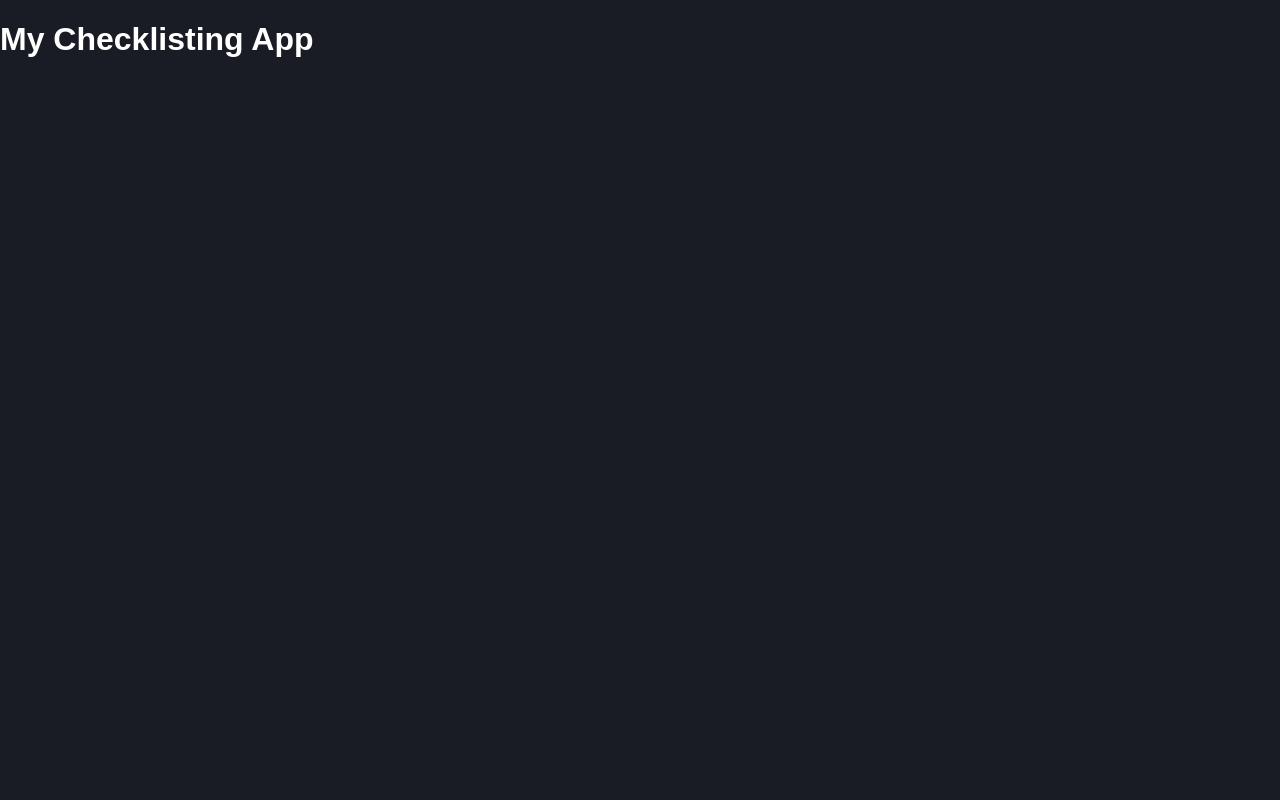
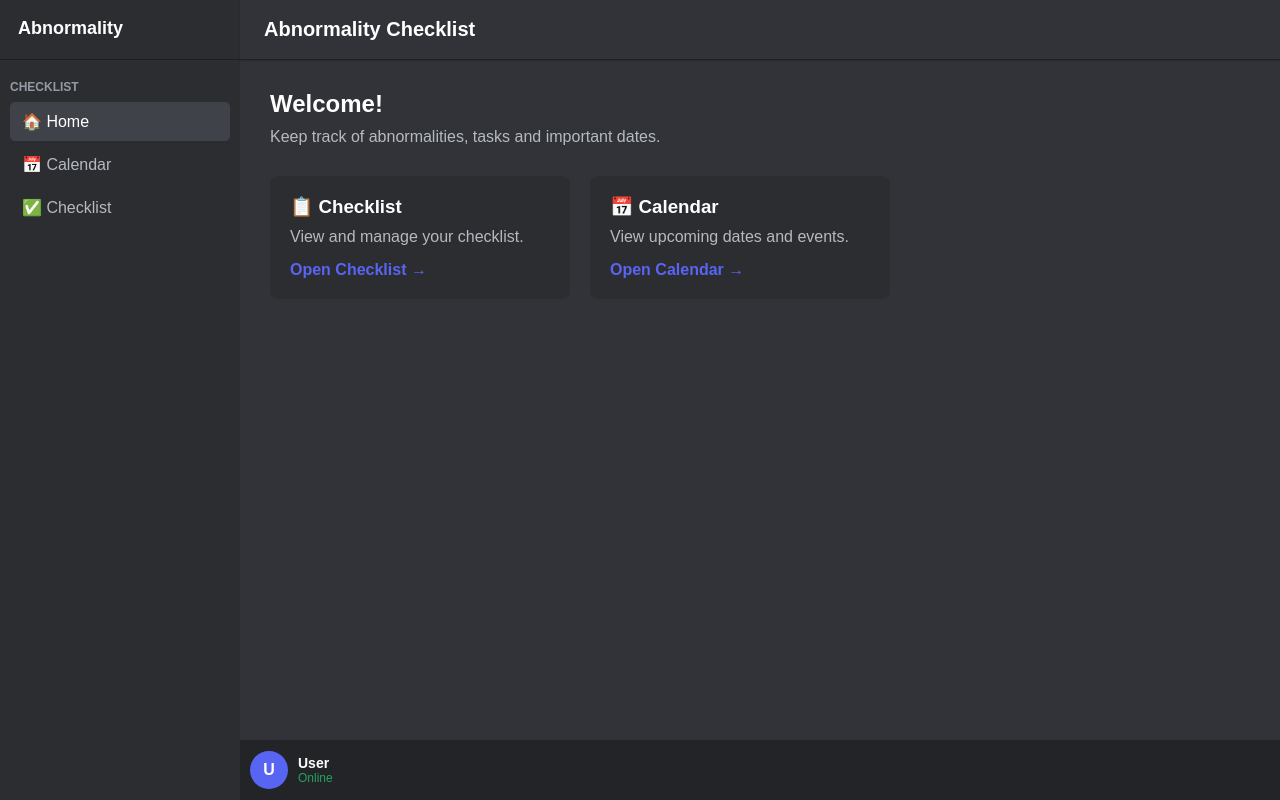
Before and after one commit to Abnormality-UI/Checklisting, a plain HTML site: page index.html in a window 1280 px wide. Drawn offline with Linux system fonts and the light colour scheme.

Commit message:
major improvement
yeahh

```diff
--- /dev/null
+++ b/css/checklist.css
@@ -0,0 +1,232 @@
+* {
+    box-sizing: border-box;
+    margin: 0;
+    padding: 0;
+}
+
+body {
+    font-family: Arial, sans-serif;
+    background: #313338;
+    color: #dbdee1;
+}
+
+/* Whole application */
+
+.app {
+    display: flex;
+    height: 100vh;
+}
+
+
+/* Server column */
+
+.servers {
+    width: 72px;
+    background: #1e1f22;
+    padding: 12px 0;
+
+    display: flex;
+    flex-direction: column;
+    align-items: center;
+    gap: 12px;
+}
+
+.server {
+    width: 48px;
+    height: 48px;
+
+    border-radius: 50%;
+    background: #313338;
+
+    display: flex;
+    justify-content: center;
+    align-items: center;
+
+    color: white;
+    font-weight: bold;
+
+    cursor: pointer;
+    transition: 0.2s;
+}
+
+.server:hover,
+.server.active {
+    border-radius: 16px;
+    background: #5865f2;
+}
+
+
+/* Sidebar */
+
+.sidebar {
+    width: 240px;
+    background: #2b2d31;
+}
+
+.sidebar-header {
+    height: 60px;
+    padding: 20px;
+
+    border-bottom: 1px solid #1e1f22;
+}
+
+.sidebar-header h2 {
+    color: white;
+    font-size: 16px;
+}
+
+.category {
+    padding: 20px 10px;
+}
+
+.category p {
+    color: #949ba4;
+    font-size: 12px;
+    font-weight: bold;
+    margin-bottom: 8px;
+}
+
+
+/* Checklist categories */
+
+.checklist-item {
+    display: flex;
+    align-items: center;
+
+    gap: 10px;
+
+    padding: 9px 10px;
+    margin-bottom: 3px;
+
+    border-radius: 5px;
+
+    color: #b5bac1;
+    text-decoration: none;
+
+    transition: 0.15s;
+}
+
+.checklist-item:hover {
+    background: #35373c;
+    color: white;
+}
+
+.status {
+    width: 10px;
+    height: 10px;
+
+    border-radius: 50%;
+}
+
+
+/* Status colours */
+
+.red {
+    background: #ed4245;
+}
+
+.yellow {
+    background: #faa61a;
+}
+
+.green {
+    background: #23a559;
+}
+
+.grey {
+    background: #949ba4;
+}
+
+.blue {
+    background: #3498db;
+}
+
+.purple {
+    background: #9b59b6;
+}
+
+
+/* Main content */
+
+.main {
+    flex: 1;
+    background: #313338;
+}
+
+.top-bar {
+    height: 60px;
+
+    display: flex;
+    align-items: center;
+
+    gap: 10px;
+
+    padding: 0 20px;
+
+    border-bottom: 1px solid #1e1f22;
+}
+
+.top-bar span {
+    color: #949ba4;
+    font-size: 24px;
+}
+
+.top-bar h1 {
+    color: white;
+    font-size: 16px;
+}
+
+.content {
+    padding: 30px;
+}
+
+.content h2 {
+    color: white;
+    margin-bottom: 8px;
+}
+
+.description {
+    color: #949ba4;
+}
+
+
+/* Checklist cards */
+
+.checklist-card {
+    margin-top: 25px;
+
+    padding: 16px;
+
+    background: #2b2d31;
+    border-radius: 8px;
+
+    display: flex;
+    align-items: center;
+    justify-content: space-between;
+}
+
+.checklist-card h3 {
+    color: white;
+    margin-bottom: 5px;
+}
+
+.checklist-card p {
+    color: #949ba4;
+}
+
+
+/* Item status */
+
+.item-status {
+    padding: 6px 10px;
+
+    border-radius: 5px;
+
+    font-size: 12px;
+    font-weight: bold;
+}
+
+.in-progress {
+    background: #9b59b6;
+    color: white;
+}
--- a/css/general.css
+++ b/css/general.css
@@ -1,10 +1,190 @@
+* {
+    box-sizing: border-box;
+    margin: 0;
+    padding: 0;
+}
+
 body {
     font-family: Arial, sans-serif;
-    font-size: 16px;
-    color: #ffffff;
-    margin: 0;
-    padding: 0;
-    background-color: #1a1c25;
+    background: #1f2124;
+    color: #dbdee1;
+}
 
-    text-position: relative;
+.app {
+    display: flex;
+    height: 100vh;
 }
+
+/* Sidebar */
+
+.sidebar {
+    width: 240px;
+    background: #2b2d31;
+    display: flex;
+    flex-direction: column;
+}
+
+.server-header {
+    height: 60px;
+    padding: 18px;
+    background: #2b2d31;
+    border-bottom: 1px solid #1e1f22;
+}
+
+.server-header h2 {
+    font-size: 18px;
+    color: white;
+}
+
+.nav-section {
+    padding: 20px 10px;
+}
+
+.nav-section p {
+    font-size: 12px;
+    font-weight: bold;
+    color: #949ba4;
+    margin-bottom: 8px;
+}
+
+.nav-button {
+    display: block;
+    padding: 10px 12px;
+    margin-bottom: 4px;
+
+    color: #b5bac1;
+    text-decoration: none;
+
+    border-radius: 5px;
+    transition: 0.15s;
+}
+
+.nav-button:hover {
+    background: #35373c;
+    color: white;
+}
+
+.nav-button.active {
+    background: #404249;
+    color: white;
+}
+
+
+/* Main area */
+
+.main {
+    flex: 1;
+    position: relative;
+    background: #313338;
+}
+
+.top-bar {
+    height: 60px;
+    padding: 18px 24px;
+
+    border-bottom: 1px solid #1e1f22;
+    box-shadow: 0 1px 2px rgba(0, 0, 0, 0.2);
+}
+
+.top-bar h1 {
+    font-size: 20px;
+    color: white;
+}
+
+.content {
+    padding: 30px;
+}
+
+.content h2 {
+    color: white;
+    margin-bottom: 10px;
+}
+
+.content p {
+    color: #b5bac1;
+}
+
+
+/* Cards */
+
+.cards {
+    display: flex;
+    gap: 20px;
+    margin-top: 30px;
+}
+
+.card {
+    width: 300px;
+    padding: 20px;
+
+    background: #2b2d31;
+    border-radius: 8px;
+}
+
+.card h3 {
+    color: white;
+    margin-bottom: 10px;
+}
+
+.card p {
+    margin-bottom: 15px;
+}
+
+.card a {
+    color: #5865f2;
+    text-decoration: none;
+    font-weight: bold;
+}
+
+.card a:hover {
+    text-decoration: underline;
+}
+
+
+/* User panel */
+
+.user-panel {
+    position: absolute;
+    bottom: 0;
+    left: 0;
+
+    width: 100%;
+    height: 60px;
+
+    background: #232428;
+
+    display: flex;
+    align-items: center;
+    padding: 10px;
+}
+
+.avatar {
+    width: 38px;
+    height: 38px;
+
+    background: #5865f2;
+    border-radius: 50%;
+
+    display: flex;
+    align-items: center;
+    justify-content: center;
+
+    color: white;
+    font-weight: bold;
+}
+
+.user-info {
+    display: flex;
+    flex-direction: column;
+    margin-left: 10px;
+}
+
+.user-info strong {
+    color: white;
+    font-size: 14px;
+}
+
+.user-info span {
+    color: #23a559;
+    font-size: 12px;
+}
--- a/index.html
+++ b/index.html
@@ -1,12 +1,92 @@
 <!DOCTYPE html>
 <html lang="en">
+
 <head>
     <meta charset="UTF-8">
     <meta name="viewport" content="width=device-width, initial-scale=1.0">
-    <link rel="stylesheet" href="css/general.css">
-    <title>Document</title>
+
+    <link rel="stylesheet" href="../Checklisting/css/general.css">
+
+    <title>Abnormality Checklist</title>
 </head>
+
 <body>
-    <h1>My Checklisting App</h1>
+
+    <div class="app">
+
+        <!-- Server / Navigation Sidebar -->
+        <aside class="sidebar">
+
+            <div class="server-header">
+                <h2>Abnormality</h2>
+            </div>
+
+            <div class="nav-section">
+                <p>CHECKLIST</p>
+
+                <a href="index.html" class="nav-button active">
+                    🏠 Home
+                </a>
+
+                <a href="calendar.html" class="nav-button">
+                    📅 Calendar
+                </a>
+
+                <a href="checklist.html" class="nav-button">
+                    ✅ Checklist
+                </a>
+            </div>
+
+        </aside>
+
+
+        <!-- Main Content -->
+        <main class="main">
+
+            <header class="top-bar">
+                <h1>Abnormality Checklist</h1>
+            </header>
+
+            <section class="content">
+
+                <h2>Welcome!</h2>
+
+                <p>
+                    Keep track of abnormalities, tasks and important dates.
+                </p>
+
+                <div class="cards">
+
+                    <div class="card">
+                        <h3>📋 Checklist</h3>
+                        <p>View and manage your checklist.</p>
+                        <a href="checklist.html">Open Checklist →</a>
+                    </div>
+
+                    <div class="card">
+                        <h3>📅 Calendar</h3>
+                        <p>View upcoming dates and events.</p>
+                        <a href="calendar.html">Open Calendar →</a>
+                    </div>
+
+                </div>
+
+            </section>
+
+
+            <!-- User panel -->
+            <div class="user-panel">
+                <div class="avatar">U</div>
+
+                <div class="user-info">
+                    <strong>User</strong>
+                    <span>Online</span>
+                </div>
+            </div>
+
+        </main>
+
+    </div>
+
 </body>
 </html>
```
Also changed, not shown: html/checklist.html (added, +105 -0 lines), html/calendar.html (added).
